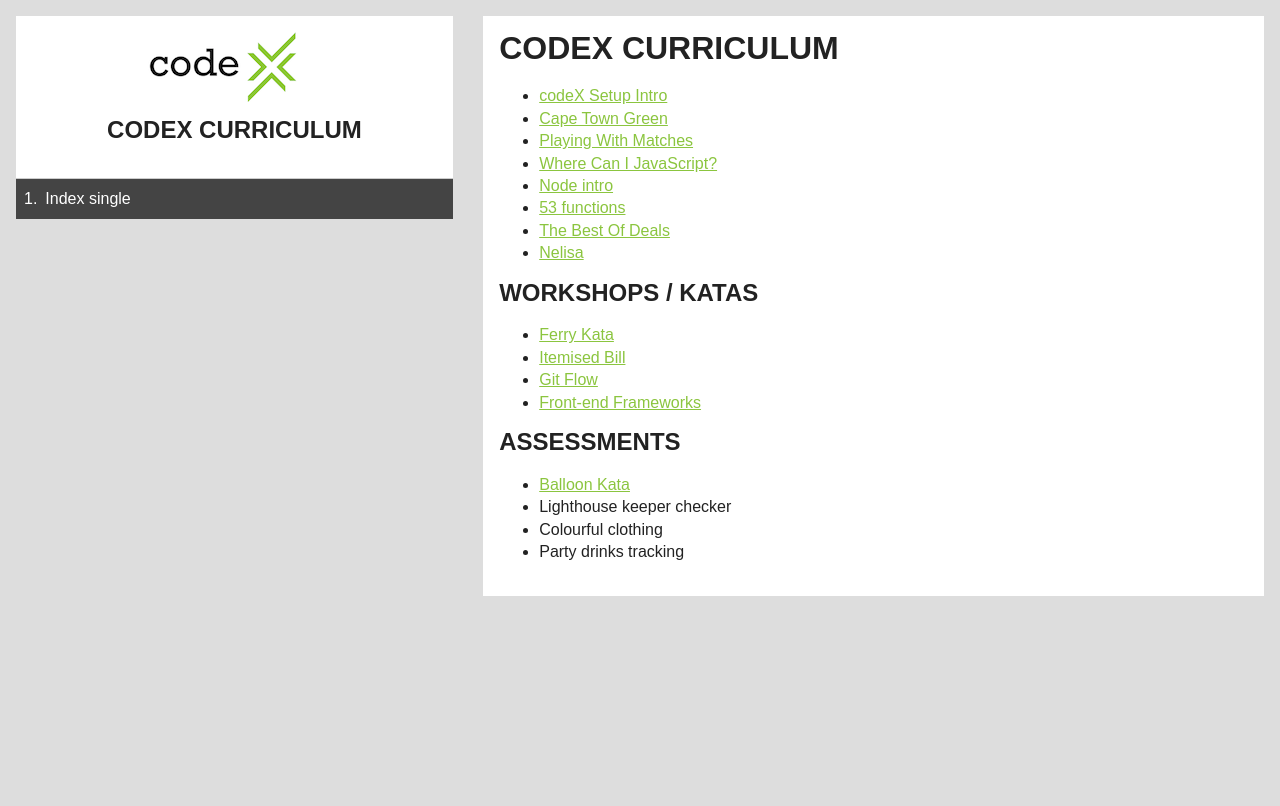
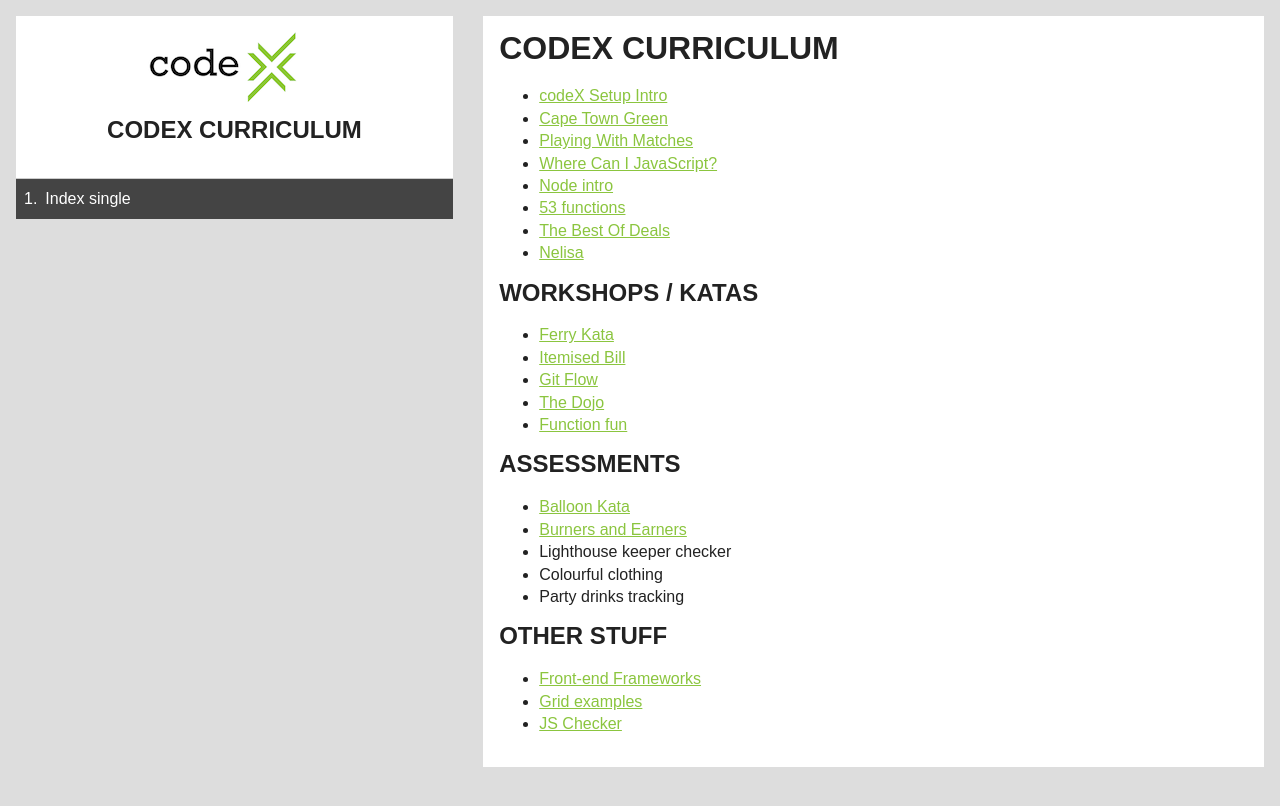
Before and after one commit to Pholisa-Fatyela/table-of-contents, a Jekyll site: the page built from index.md, in a window 1280 px wide. Shown: the top 806 px of the page. Built offline with Jekyll 4.4.1, drawn with Linux system fonts in a browser that asks for light colours.

Commit message:
Update toc with new stuff

```diff
--- a/index.md
+++ b/index.md
@@ -18,11 +18,19 @@ layout: default
 * [Ferry Kata](http://ferry.projectcodex.co/)
 * [Itemised Bill](http://codex-academy.github.io/ItemisedBill/)
 * [Git Flow](http://gitflow.projectcodex.co/)
-* [Front-end Frameworks](http://fef.projectcodex.co/)
+* [The Dojo](http://dojo.projectcodex.co/)
+* [Function fun](http://fun.projectcodex.co/)
 
 ## Assessments
 
 * [Balloon Kata](http://balloon.projectcodex.co/)
+* [Burners and Earners](http://cell.projectcodex.co/)
 * Lighthouse keeper checker
 * Colourful clothing
 * Party drinks tracking
+
+## Other stuff
+
+* [Front-end Frameworks](http://fef.projectcodex.co/)
+* [Grid examples](http://grid.projectcodex.co/)
+* [JS Checker](http://checker.projectcodex.co/)
```
